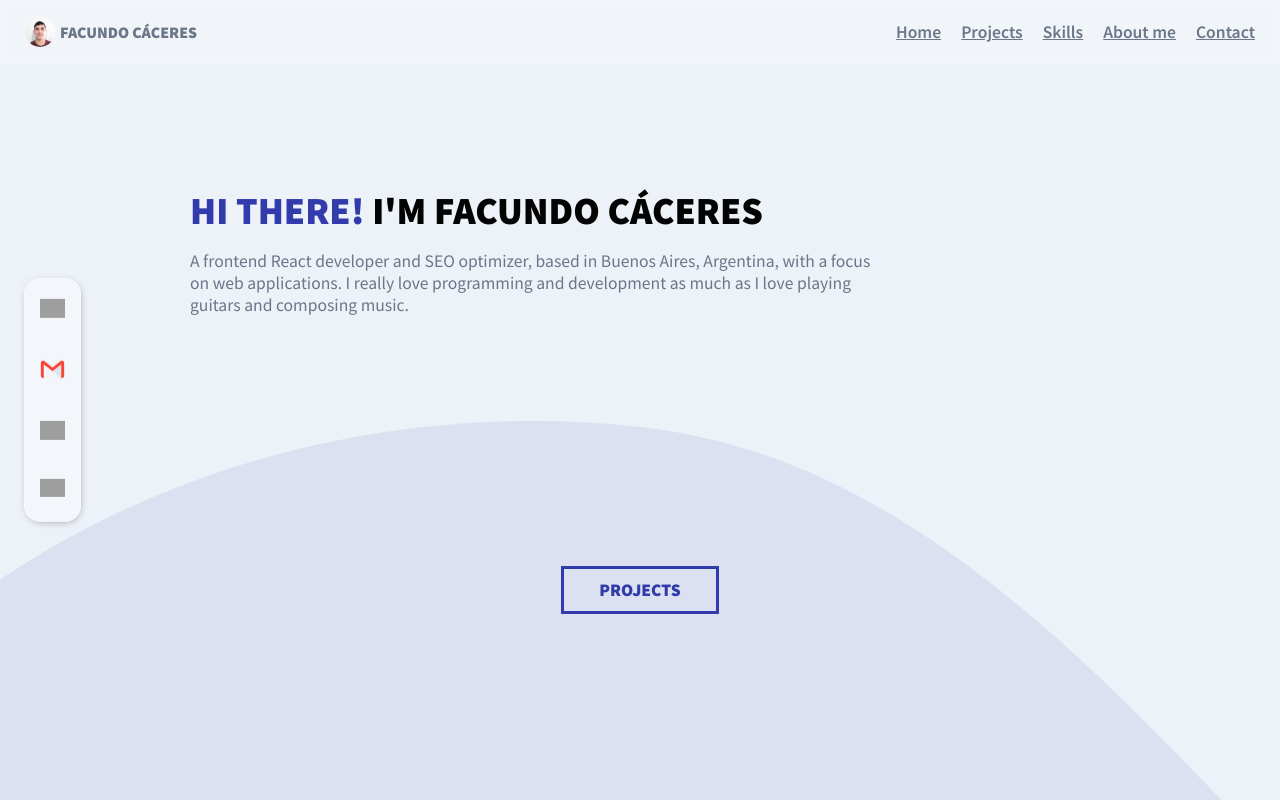
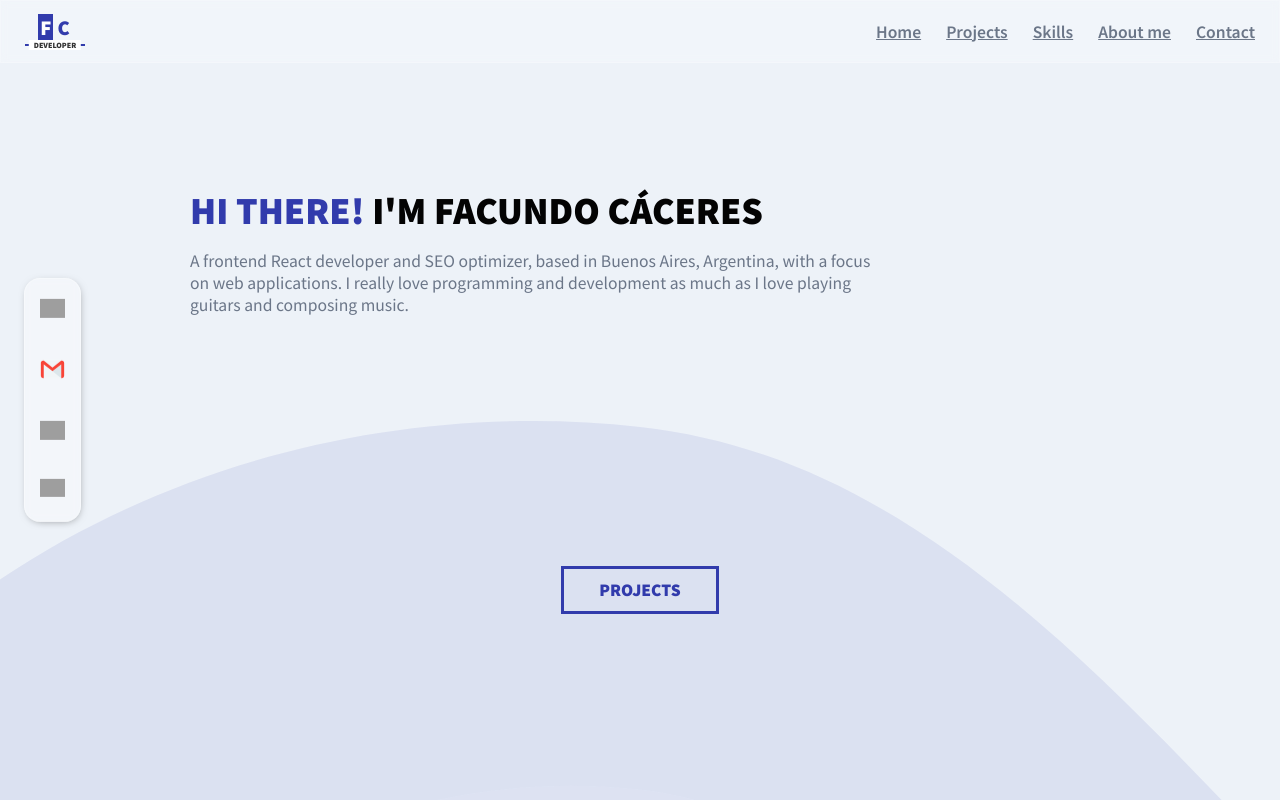
Before and after one commit to facudam/portfolio, a React (Vite) app: page / in a window 1280 px wide. Shown: the top 802 px of the page. Built offline with nearby package versions, Linux system fonts and the light colour scheme; grey boxes are pictures that could not be loaded.

Commit message:
Adding new logo code

```diff
--- /dev/null
+++ b/src/UI elements/logo/Logo.css
@@ -0,0 +1,58 @@
+.logo-ctn {
+    width: 60px;
+    display: flex;
+    flex-direction: column;
+    justify-content: center;
+    align-items: center;
+    /* font-family: 'Franklin Gothic Medium', 'Arial Narrow', Arial, sans-serif; */
+}
+.iniciales-ctn {
+    display: flex;
+    gap: 2px;
+    height: 27px;
+    justify-content: center;
+    align-items: center;
+}
+
+.iniciales-ctn > span {
+    display: block;
+    font-size: 1.3rem;
+    font-weight: 900;
+    color: var(--violet);
+    padding: 1px 2px 6px;
+}
+
+.iniciales-ctn > span:first-child {
+    background-color: var(--violet);
+    color: #fff;
+
+}
+
+
+.slogan-ctn {
+    position: relative;
+    width: 100%;
+    height: 2px;
+    display: flex;
+    align-items: center;
+    background-color: inherit;
+}
+
+.line {
+    height: 2px;
+    width: 100%;
+    background-color: var(--violet);
+}
+.line::after {
+    position: absolute;
+    content: 'developer';
+    top: 50%;
+    left: 50%;
+    transform: translate(-50%, -50%);
+    font-size: 8px;
+    padding: 0 5px;
+    text-transform: uppercase;
+    font-weight: 900;
+    background-color: rgba(255,255,255);
+    color: #333;
+}
--- /dev/null
+++ b/src/UI elements/logo/Logo.jsx
@@ -0,0 +1,15 @@
+import './Logo.css'
+
+export const Logo = () => {
+    return(
+        <div className="logo-ctn">
+            <div className="iniciales-ctn">
+                <span>F</span>
+                <span>C</span>
+            </div>
+            <div className="slogan-ctn">
+                <div className="line"></div>
+            </div>
+        </div>
+    )
+}
--- a/src/components/Nav/Nav.css
+++ b/src/components/Nav/Nav.css
@@ -13,21 +13,7 @@
 }
 
 .logo-container {
-    display: flex;
-    align-items: center;
-    gap: 5px;
     text-decoration: none;
-}
-
-.logo-container img {
-    width: 30px;
-    border-radius: 50%;
-}
-
-.logo-container span {
-    font-weight: 900;
-    color: var(--color-font);
-    text-transform: uppercase;
 }
 
 .hamburger-menu {
@@ -84,7 +70,7 @@
 .nav-container nav ul {
     display: flex;
     flex-direction: column;
-    gap: 20px;
+    gap: 25px;
 }
 
 .nav-container nav ul li {
--- a/src/components/Nav/Nav.jsx
+++ b/src/components/Nav/Nav.jsx
@@ -1,6 +1,6 @@
 import { useState } from 'react'
-import FotoPerfil from '../../foto-perfil.jpg'
 import './Nav.css'
+import { Logo } from '../../UI elements/logo/Logo'
 
 export const Nav = () => {
 
@@ -22,9 +22,9 @@ export const Nav = () => {
     return(
         <div className='nav-container'>
             <a href='/' className='logo-container'>
-                <img src={ FotoPerfil }/>
-                <span>Facundo Cáceres</span>
+                <Logo />
             </a>
+
             <div
                 onClick={pressHamburgerBtn}
                 className='hamburger-menu'>
```
